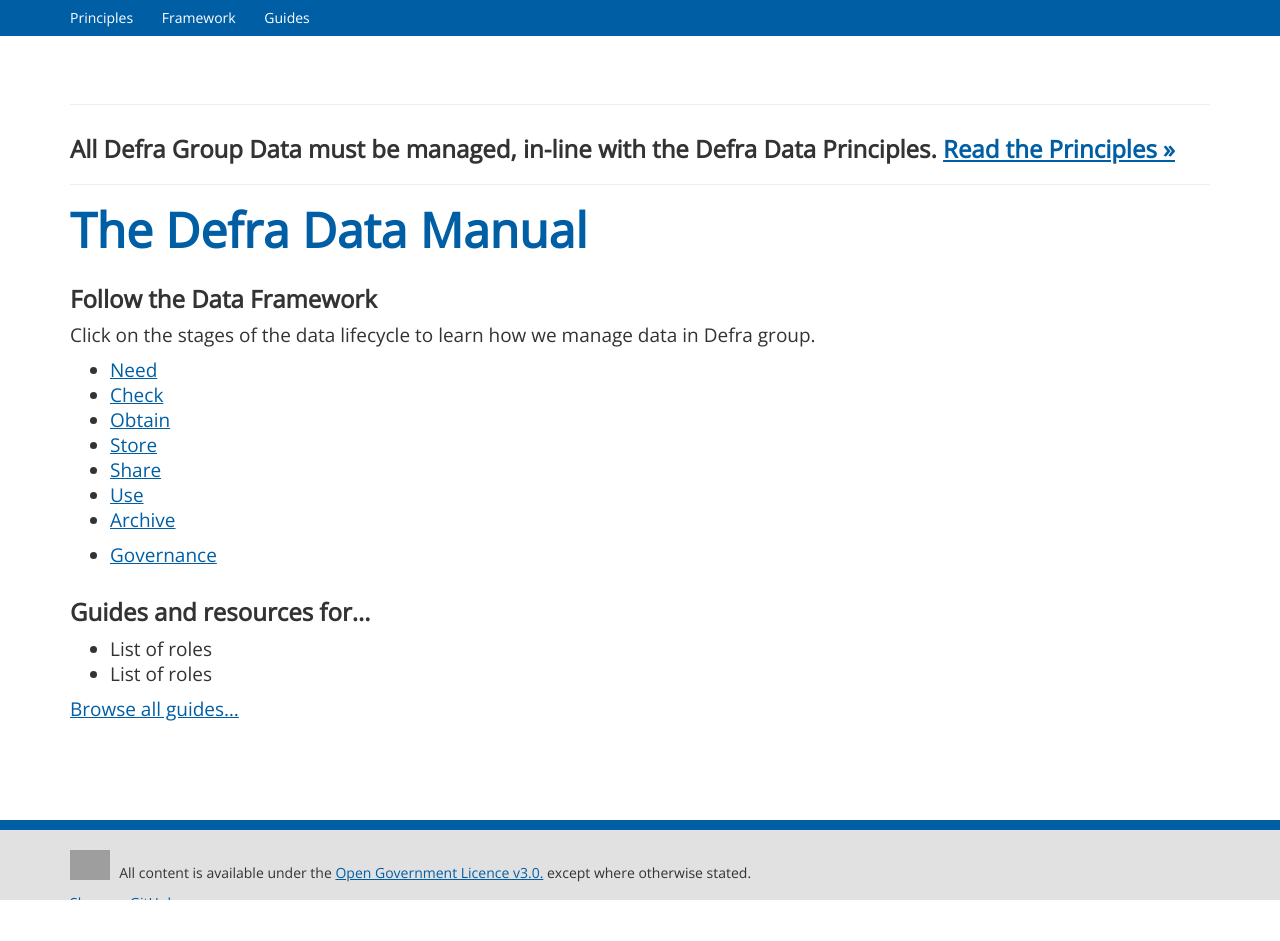
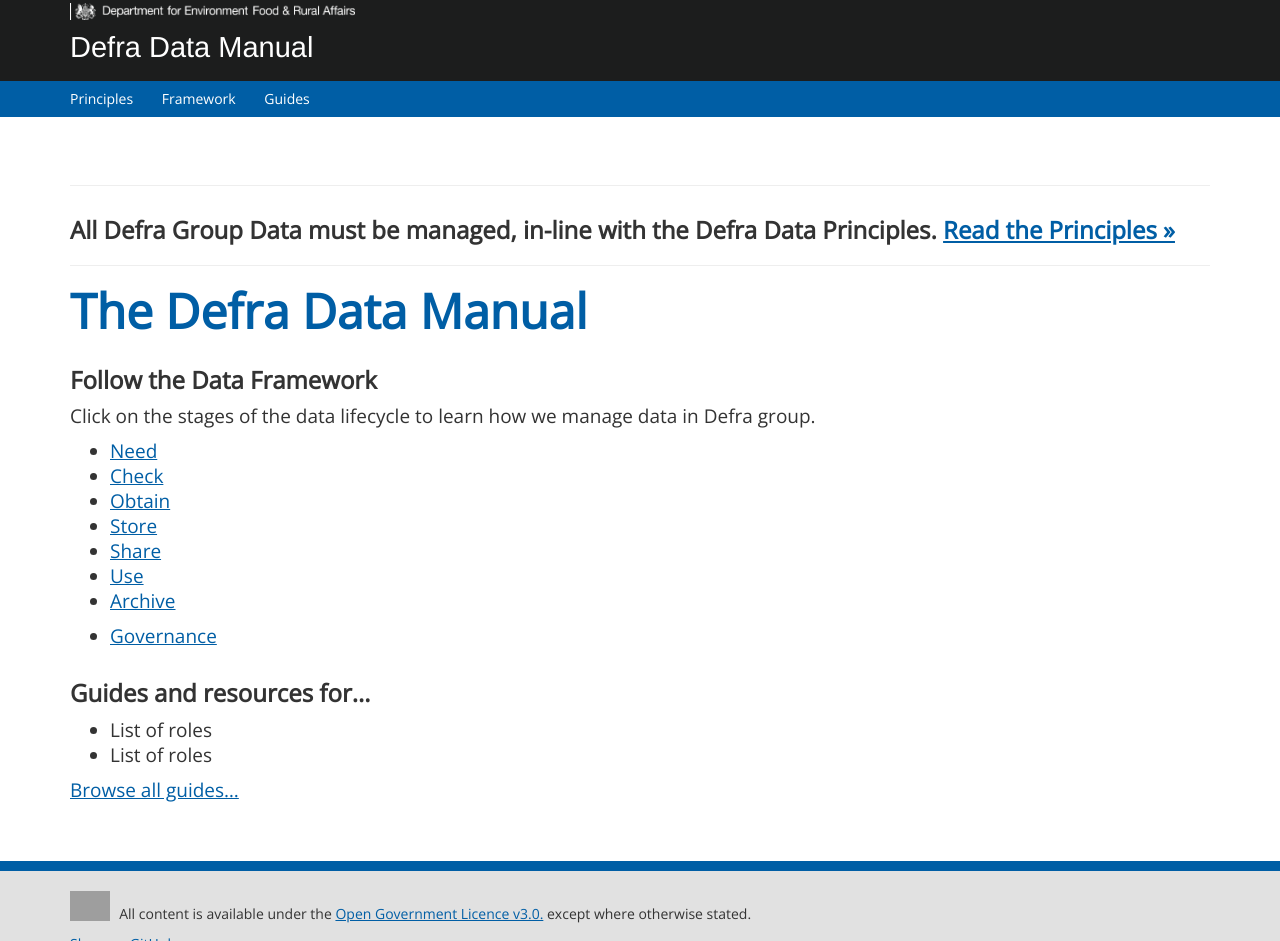
Before and after one commit to andjnewman/DDM, a Jekyll site: the page built from index.md, in a window 1280 px wide. Built offline with Jekyll 4.4.1, drawn with Linux system fonts in a browser that asks for light colours; before the commit the page ends 900 px from its top, so only the background shows below that.

Commit message:
Update default.html

```diff
--- a/_layouts/default.html
+++ b/_layouts/default.html
@@ -11,7 +11,10 @@
         <header>
             <div id="blackbar">
                 <div class="container">
-
+<p style="float: left;">
+<img src="{{ site.url }}{{ site.baseurl }}/images/defra_white_one-line.png" width="25%" />
+</p>
+			<h1>Defra Data Manual</h1>
                 </div>
             </div>
             <nav>
```
